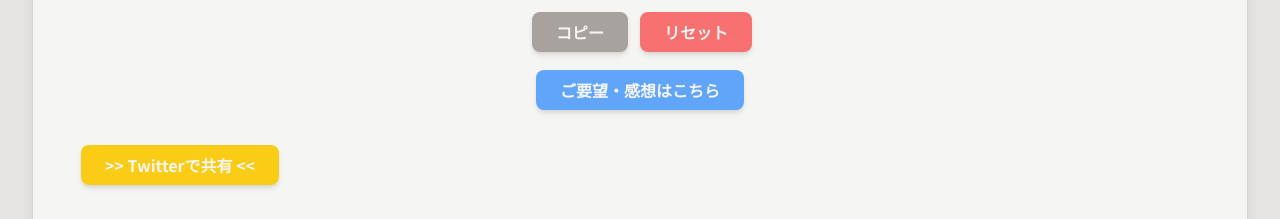
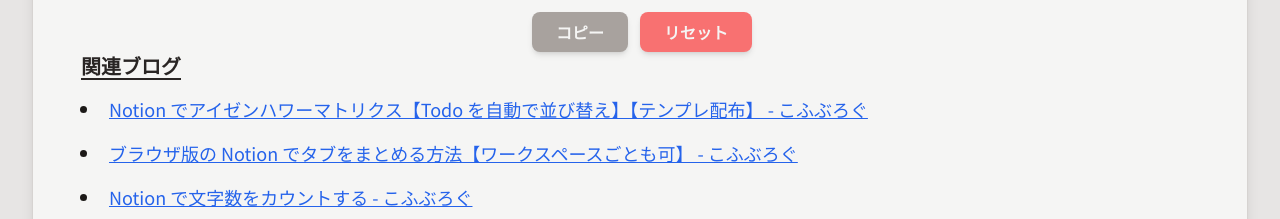
Before and after one commit to cohu-dev/count, a Next.js app: page / in a window 1280 px wide. Shown: the part 733-952 px from the top of the page. Built offline with nearby package versions, Linux system fonts and the light colour scheme; no server answers.

Commit message:
chore: desing & unneeded parts

```diff
--- a/src/components/function/Counter/Counter.tsx
+++ b/src/components/function/Counter/Counter.tsx
@@ -2,8 +2,6 @@ import { FC, memo, useState } from 'react'
 import { CopyToClipboard } from 'react-copy-to-clipboard'
 import Button from '@/components/interface/Button/Button'
 import toast, { Toaster } from 'react-hot-toast'
-import LinkButton from '@/components/interface/LinkButton/LinkButton'
-import { ContactURL } from '@/constants/urls'
 const notify = () => toast.success('コピーしました')
 
 type PProps = {
@@ -38,15 +36,6 @@ const Counter = memo(() => {
         </CopyToClipboard>
         <Button label="リセット" role="error" onClick={() => setInput('')} />
       </div>
-      <div className="my-6 text-center">
-        <LinkButton
-          label="ご要望・感想はこちら"
-          role="info"
-          href={ContactURL}
-          //   href={`https://twitter.com/intent/tweet?text=${serviceName}&url=${FrontURL}`}
-          newTab={true}
-        />
-      </div>
       <Toaster />
     </>
   )
--- a/src/pages/index.tsx
+++ b/src/pages/index.tsx
@@ -29,14 +29,6 @@ const Index: NextPage<Props> = ({ markdown }) => {
         />
       </div>
       <Counter />
-      <div className="my-12 mx-auto grid grid-cols-1">
-        <LinkButton
-          label=">> Twitterで共有 <<"
-          role="warn"
-          href={`https://twitter.com/intent/tweet?text=${serviceName}&url=${FrontURL}`}
-          newTab={true}
-        />
-      </div>
       <ArticleContainer markdown={markdown} />
     </Layout>
   )
```
Also changed, not shown: 1 other file (tests, documents, lock files or other folders).
